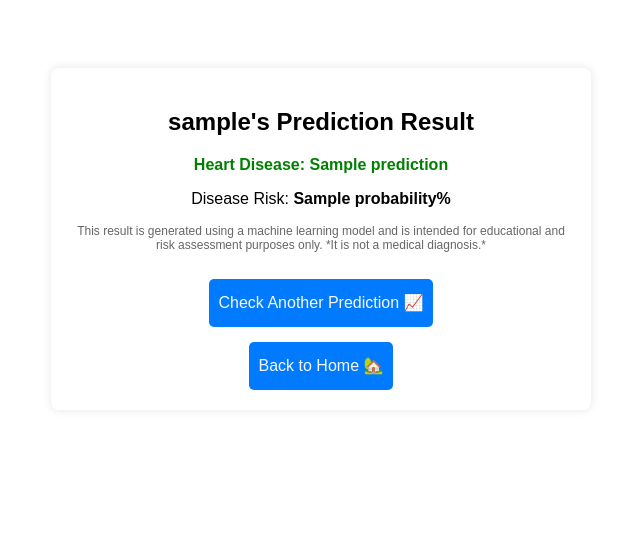
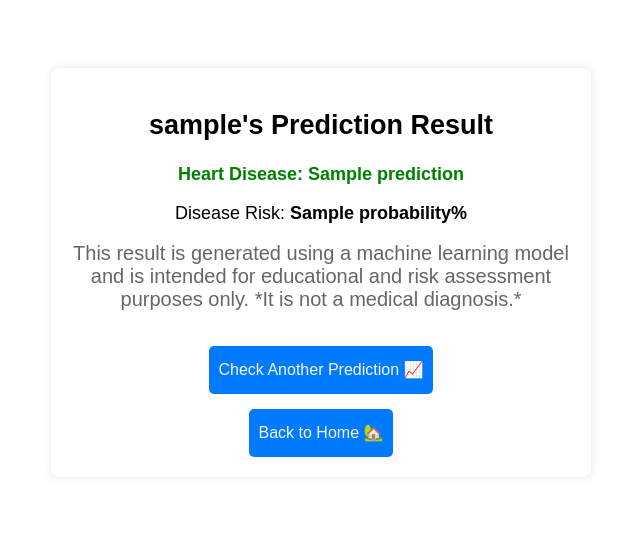
Before and after one commit to Anirwin101/heart-disease-predictor, a Flask app: template templates/result.html in a window 1280 px wide. Shown: the top 536 px of the page, without its empty margins (319-959 px from the left). Run offline with Flask 3, Linux system fonts and the light colour scheme; the template is opened without the code that fills it: most values are stand-ins (such as "Sample title", 1, 10 or a date in 2020); parts of the project's set-up code (start-up, migrations or seed data) failed here and were passed over.

Commit message:
font changes

```diff
--- a/templates/result.html
+++ b/templates/result.html
@@ -11,7 +11,7 @@
     <title>Heart Insight</title>
     <style>
       body {
-        font-family: Arial, sans-serif;
+        font-family: Arial;
         background: linear-gradient(90deg, rgb(219, 67, 67));
         background-size: 200% 200%;
         animation: gradientAnimation 5s ease infinite;
@@ -37,6 +37,7 @@
         border-radius: 8px;
         text-align: center;
         box-shadow: 0 0 10px rgba(0, 0, 0, 0.1);
+        font-size: large;
       }
       .high {
         color: red;
@@ -73,7 +74,7 @@
         border-radius: 5px;
       }
       .note {
-        font-size: 12px;
+        font-size: 20px;
         color: #666;
         margin-top: 15px;
       }
```
